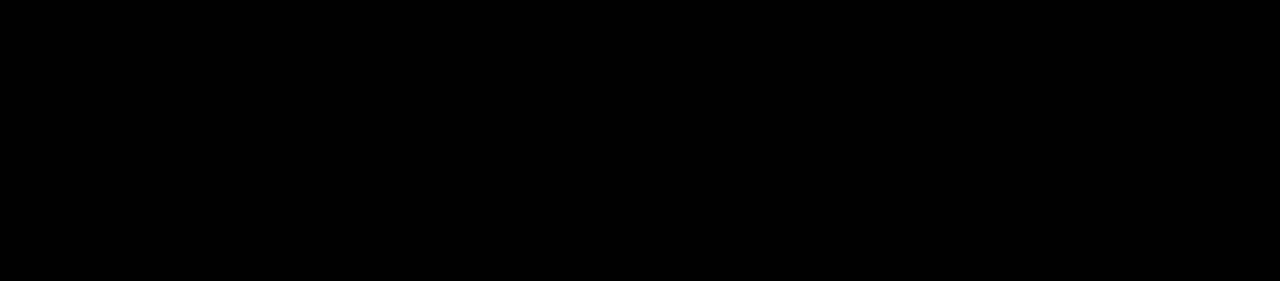
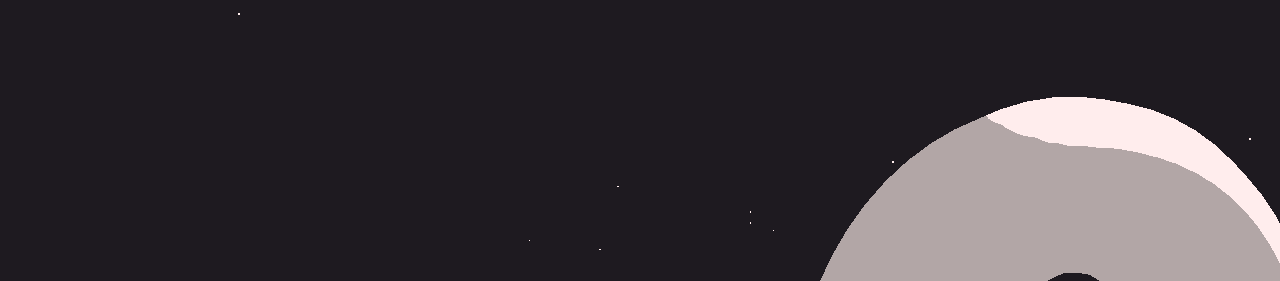
Before and after one commit to GiorgioCampea/GiorgioCampea.github.io, a plain HTML site: page index.html in a window 1280 px wide. Shown: the top 281 px of the page. Drawn offline with Linux system fonts and the light colour scheme; animation ran at ten frames a second.

Commit message:
end of project

```diff
--- a/script.js
+++ b/script.js
@@ -8,13 +8,72 @@ const canvas = document.querySelector('canvas.webgl')
 const scene = new THREE.Scene()
 
 /**
- * Test cube
+ * Objects
  */
-const cube = new THREE.Mesh(
-    new THREE.BoxGeometry(1, 1, 1),
-    new THREE.MeshBasicMaterial({ color: '#ff0000' })
+const objectsDistance = 4
+
+// Material
+const material = new THREE.MeshToonMaterial({ color: '#ffeded' })
+
+// Meshes
+const mesh1 = new THREE.Mesh(
+    new THREE.TorusGeometry(1, 0.4, 16, 60),
+    material
 )
-scene.add(cube)
+const mesh2 = new THREE.Mesh(
+    new THREE.ConeGeometry(1, 2, 32),
+    material
+)
+const mesh3 = new THREE.Mesh(
+    new THREE.TorusKnotGeometry(0.8, 0.35, 100, 16),
+    material
+)
+
+mesh1.position.y = - objectsDistance * 0
+mesh2.position.y = - objectsDistance * 1
+mesh3.position.y = - objectsDistance * 2
+
+mesh1.position.x = 2
+mesh2.position.x = - 2
+mesh3.position.x = 2
+
+const sectionMeshes = [mesh1, mesh2, mesh3]
+
+scene.add(mesh1, mesh2, mesh3)
+
+/**
+ * Particles
+ */
+// Geometry
+const particlesCount = 200
+const positions = new Float32Array(particlesCount * 3)
+
+for (let i = 0; i < particlesCount; i++) {
+    positions[i * 3 + 0] = (Math.random() - 0.5) * 10
+    positions[i * 3 + 1] = objectsDistance * 0.5 - Math.random() * objectsDistance * sectionMeshes.length
+    positions[i * 3 + 2] = (Math.random() - 0.5) * 10
+}
+
+const particlesGeometry = new THREE.BufferGeometry()
+particlesGeometry.setAttribute('position', new THREE.BufferAttribute(positions, 3))
+
+// Material
+const particlesMaterial = new THREE.PointsMaterial({
+    color: '#ffeded',
+    sizeAttenuation: true,
+    size: 0.03
+})
+
+// Points
+const particles = new THREE.Points(particlesGeometry, particlesMaterial)
+scene.add(particles)
+
+/**
+ * Lights
+ */
+const directionalLight = new THREE.DirectionalLight('#ffffff', 1)
+directionalLight.position.set(1, 1, 0)
+scene.add(directionalLight)
 
 /**
  * Sizes
@@ -24,8 +83,7 @@ const sizes = {
     height: window.innerHeight
 }
 
-window.addEventListener('resize', () =>
-{
+window.addEventListener('resize', () => {
     // Update sizes
     sizes.width = window.innerWidth
     sizes.height = window.innerHeight
@@ -40,18 +98,60 @@ window.addEventListener('resize', () =>
 })
 
 /**
+ * Scroll
+ */
+let scrollY = window.scrollY
+let currentSection = 0
+
+window.addEventListener('scroll', () => {
+    scrollY = window.scrollY
+    const newSection = Math.round(scrollY / sizes.height)
+
+    if (newSection != currentSection) {
+        currentSection = newSection
+
+        gsap.to(
+            sectionMeshes[currentSection].rotation,
+            {
+                duration: 1.5,
+                ease: 'power2.inOut',
+                x: '+=6',
+                y: '+=3'
+            }
+        )
+    }
+})
+
+/**
+ * Cursor
+ */
+const cursor = {}
+cursor.x = 0
+cursor.y = 0
+
+window.addEventListener('mousemove', (event) => {
+    cursor.x = event.clientX / sizes.width - 0.5
+    cursor.y = event.clientY / sizes.height - 0.5
+})
+
+/**
  * Camera
  */
+// Group
+const cameraGroup = new THREE.Group()
+scene.add(cameraGroup)
+
 // Base camera
 const camera = new THREE.PerspectiveCamera(35, sizes.width / sizes.height, 0.1, 100)
 camera.position.z = 6
-scene.add(camera)
+cameraGroup.add(camera)
 
 /**
  * Renderer
  */
 const renderer = new THREE.WebGLRenderer({
-    canvas: canvas
+    canvas: canvas,
+    alpha: true
 })
 renderer.setSize(sizes.width, sizes.height)
 renderer.setPixelRatio(Math.min(window.devicePixelRatio, 2))
@@ -60,10 +160,27 @@ renderer.setPixelRatio(Math.min(window.devicePixelRatio, 2))
  * Animate
  */
 const clock = new THREE.Clock()
+let previousTime = 0
 
-const tick = () =>
-{
+const tick = () => {
     const elapsedTime = clock.getElapsedTime()
+    const deltaTime = elapsedTime - previousTime
+    previousTime = elapsedTime
+
+    // Animate meshes
+    for (const mesh of sectionMeshes) {
+        mesh.rotation.x += deltaTime * 0.1
+        mesh.rotation.y += deltaTime * 0.12
+    }
+
+    // Animate camera
+    camera.position.y = - scrollY / sizes.height * objectsDistance
+
+    const parallaxX = cursor.x * 0.5
+    const parallaxY = - cursor.y * 0.5
+
+    cameraGroup.position.x += (parallaxX - cameraGroup.position.x) * 5 * deltaTime
+    cameraGroup.position.y += (parallaxY - cameraGroup.position.y) * 5 * deltaTime
 
     // Render
     renderer.render(scene, camera)
--- a/style.css
+++ b/style.css
@@ -2,6 +2,11 @@
 {
     margin: 0;
     padding: 0;
+}
+
+html
+{
+    background: #1e1a20;
 }
 
 .webgl
```
